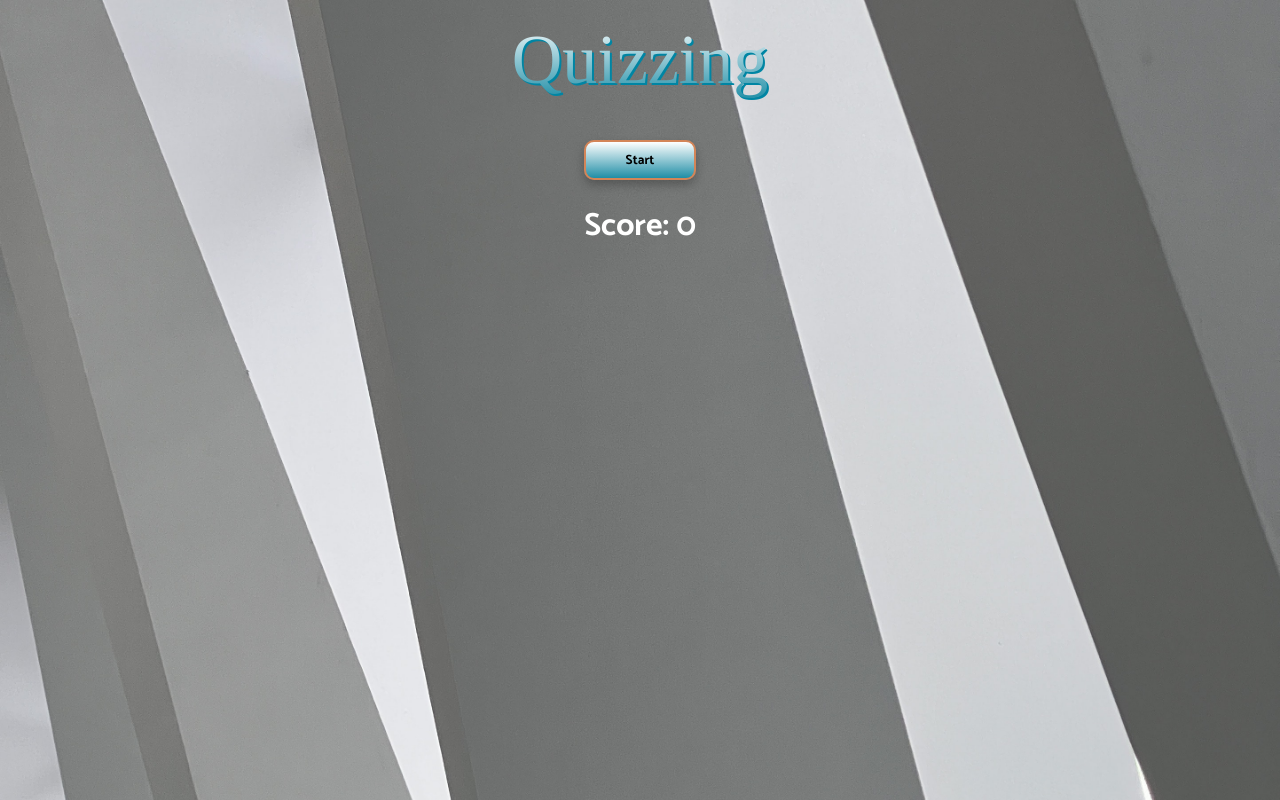
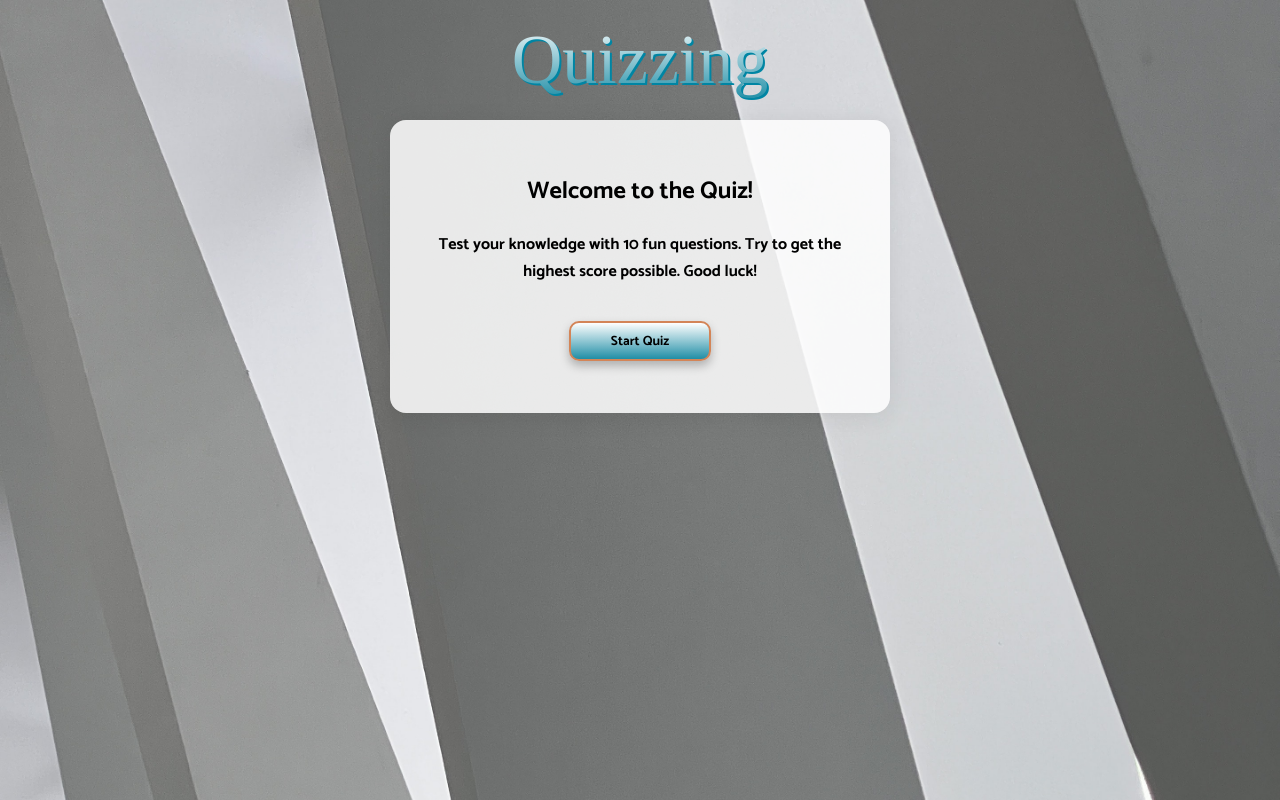
Before and after one commit to Dennisoshak/Quiz-React, a React (Create React App) app: page / in a window 1280 px wide. Built offline with nearby package versions, Linux system fonts and the light colour scheme; a web font is replaced by a local one.

Commit message:
game states applied

```diff
--- a/src/App.styles.ts
+++ b/src/App.styles.ts
@@ -19,6 +19,17 @@ export const GlobalStyle = createGlobalStyle`
 `;
 
 export const Wrapper = styled.div`
+
+  .start-screen, .quiz-screen, .gameover-screen {
+    max-width: 500px;
+    margin: 0 auto;
+    padding: 2rem;
+    background: rgba(255,255,255,0.85);
+    border-radius: 16px;
+    box-shadow: 0 4px 24px rgba(0,0,0,0.08);
+    text-align: center;
+  }
+
   display: flex;
   flex-direction: column;
   align-items: center;
--- a/src/App.tsx
+++ b/src/App.tsx
@@ -5,6 +5,7 @@ import Timer from "./components/Timer";
 import {fetchQuizQuestions} from './API'
 import {Difficulty, QuestionsState} from './API'
 import {GlobalStyle, Wrapper} from "./App.styles"
+import { log } from 'console';
 
 
 export type AnswerObject = {
@@ -15,6 +16,19 @@ export type AnswerObject = {
 }
 
 
+enum ScreenState {
+  Start = 'start',
+  Quiz = 'quiz',
+  Gameover = 'gameover',
+}
+
+const MOTIVATIONAL_MESSAGES = [
+  (score: number, total: number) => score === total ? 'Outstanding! You got every question right.' : null,
+  (score: number, total: number) => score >= total * 0.7 ? 'Well done! You scored high.' : null,
+  (score: number, total: number) => score >= total * 0.4 ? 'Not bad! Keep practicing to improve.' : null,
+  () => "Don't give up! Try again to beat your score.",
+];
+
 const App = () => {
 const [loading,setLoading] = useState(false)
 const [questions,setQuestions] = useState<QuestionsState[]>([])
@@ -23,14 +37,14 @@ const [userAnswers,setUserAnswers] = useState<AnswerObject[]>([])
 const [score,setScore] = useState(0)
 const [gameOver, setGameOver]= useState(true)
 const [timesOver, setTimesOver] = useState(false)
+const [screen, setScreen] = useState<ScreenState>(ScreenState.Start);
 const TOTAL_QUESTIONS = 10
-
 
  const startTrivia = async () => {
   setLoading(true)
   setGameOver(false)
+  setScreen(ScreenState.Quiz);
   const newQuestions = await fetchQuizQuestions(TOTAL_QUESTIONS,Difficulty.MEDIUM)
-
   setQuestions(newQuestions)
   setScore(0)
   setUserAnswers([])
@@ -42,7 +56,8 @@ setTimesOver(false)
  const checkAnswers = (e: React.MouseEvent<HTMLButtonElement>) => {
   if (number === TOTAL_QUESTIONS-1) {
     setTimeout(()=>{
-      setGameOver(true)
+      setGameOver(true);
+      setScreen(ScreenState.Gameover);
     },1000)
   }
 
@@ -66,8 +81,8 @@ if (!gameOver) {
 const nextQuestion = number+1;
 console.log(nextQuestion)
 if (nextQuestion === TOTAL_QUESTIONS || timesOver) {
-  console.log(number, "over")
   setGameOver(true)
+  setScreen(ScreenState.Gameover)
 }
 else {
   setNumber(nextQuestion)
@@ -78,16 +93,45 @@ else {
       <GlobalStyle />
       <Wrapper>
         <h1>Quizzing</h1>
-  {gameOver || timesOver || userAnswers.length === TOTAL_QUESTIONS ? (
-  <button className='start'onClick={startTrivia}>Start</button>
-  ): null}
-  { <div className='score'>Score: {score}
-  {!timesOver && !gameOver && !loading? <Timer setTimesOver={setTimesOver}gameOver={gameOver}/>:null}</div>}
-  {loading &&<p>Loading Questions...</p>}
+        {/* Start Screen */}
+        {screen === ScreenState.Start && (
+          <div className='start-screen'>
+            <h2>Welcome to the Quiz!</h2>
+            <p>Test your knowledge with 10 fun questions. Try to get the highest score possible. Good luck!</p>
+            <button className='start' onClick={startTrivia}>Start Quiz</button>
+          </div>
+        )}
+        {/* Quiz Screen */}
+        {screen === ScreenState.Quiz && (
+          <>
+            <div className='score'>Score: {score}
+              {!timesOver && !gameOver && !loading ? <Timer setTimesOver={(over) => { setTimesOver(over); if (over) { setGameOver(true); setScreen(ScreenState.Gameover); } }} gameOver={gameOver} /> : null}
+            </div>
+            {loading && <p>Loading Questions...</p>}
             {!loading && !gameOver && !timesOver &&
- <QuestionCard questionNr={number+1} totalQuestions={TOTAL_QUESTIONS} question={questions[number].question} answers={questions[number].answers} userAnswer={userAnswers? userAnswers[number] : undefined} callback={checkAnswers}/> }
- {!gameOver && !timesOver && !loading && userAnswers.length === number+1 && number !== TOTAL_QUESTIONS-1 &&
+              <QuestionCard
+                questionNr={number + 1}
+                totalQuestions={TOTAL_QUESTIONS}
+                question={questions[number].question}
+                answers={questions[number].answers}
+                userAnswer={userAnswers ? userAnswers[number] : undefined}
+                callback={checkAnswers}
+              />}
+            {!gameOver && !timesOver && !loading && userAnswers.length === number + 1 && number !== TOTAL_QUESTIONS - 1 &&
               <button className='next' onClick={nextQuestion}>Next Question</button>}
+          </>
+        )}
+        {/* Game Over Screen */}
+        {screen === ScreenState.Gameover && (
+          <div className='gameover-screen'>
+            <h2>Game Over!</h2>
+            <p>Your score is: {score} out of {TOTAL_QUESTIONS}</p>
+            <p>
+              {MOTIVATIONAL_MESSAGES.map(fn => fn(score, TOTAL_QUESTIONS)).find(Boolean)}
+            </p>
+            <button className='start' onClick={startTrivia}>Play Again?</button>
+          </div>
+        )}
       </Wrapper>
     </>
   );
```
Lines whose indentation alone changed are shown as unchanged.
